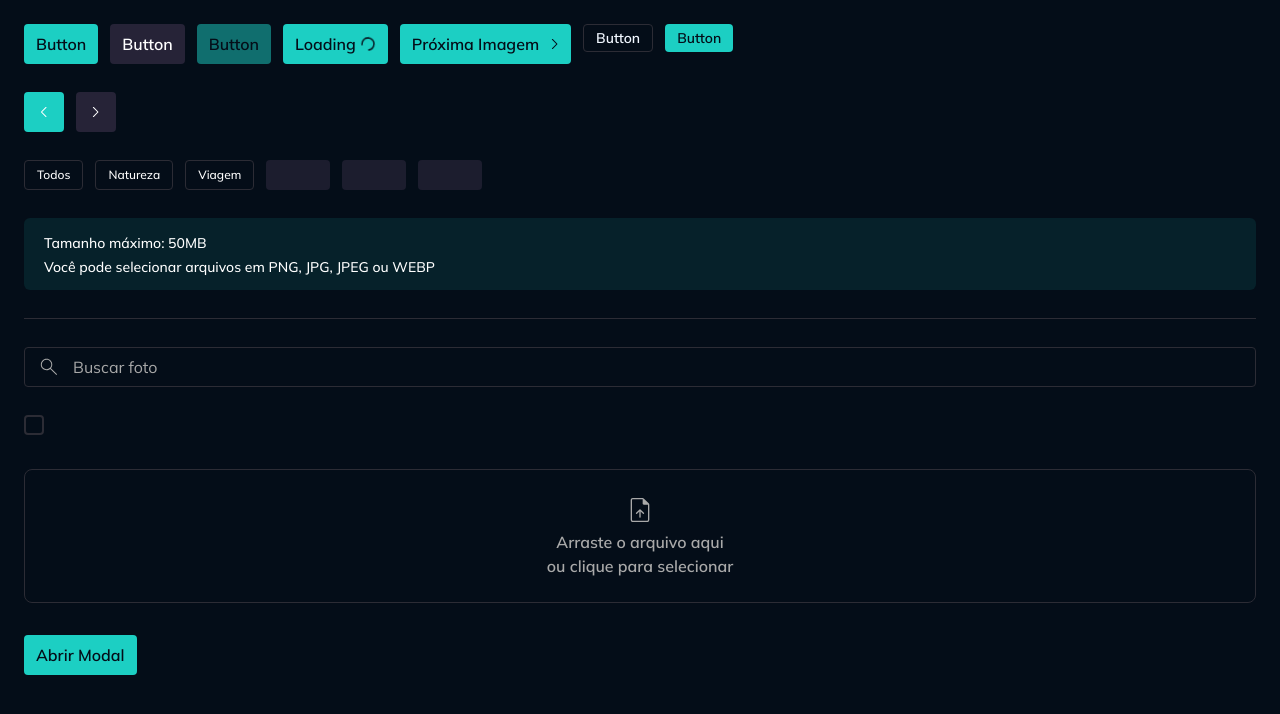
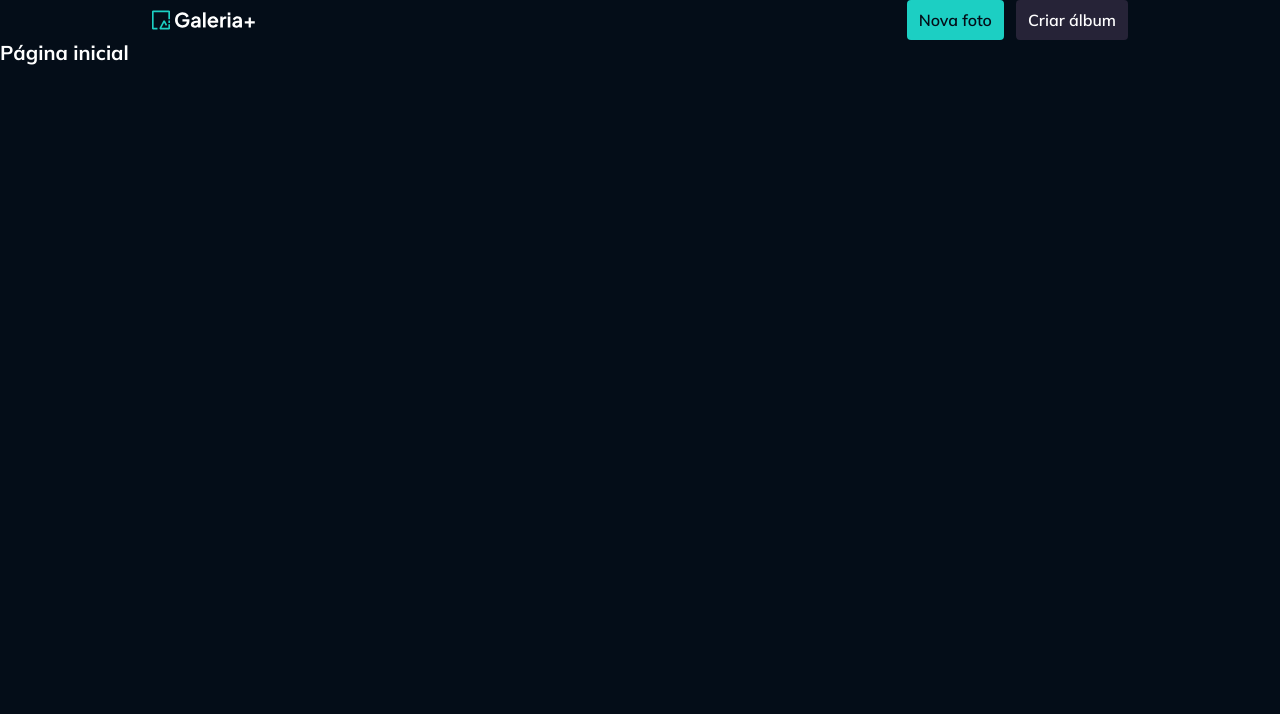
Before and after one commit to otaviotemoteo/galery, a React (Vite) app: page / in a window 1280 px wide. Shown: the top 714 px of the page. Built offline with nearby package versions, Linux system fonts and the light colour scheme.

Commit message:
feat: add page routes

```diff
--- a/src/App.tsx
+++ b/src/App.tsx
@@ -1,118 +1,20 @@
-import Button from "./components/button";
-import ButtonIcon from "./components/button-icon";
-import ChevronLeftIcon from "./assets/icons/chevron-left.svg?react";
-import ChevronRightIcon from "./assets/icons/chevron-right.svg?react";
-import Badge from "./components/badge";
-import Alert from "./components/alert";
-import Divider from "./components/divider";
-import InputText from "./components/input-text";
-import SearchIcon from "./assets/icons/search.svg?react";
-import InputCheckbox from "./components/input-checkbox";
-import InputSingleFile from "./components/input-single-file";
-import { useForm } from "react-hook-form";
-import ImageFilePreview from "./components/image-file-preview";
-import {
-  Dialog,
-  DialogBody,
-  DialogContent,
-  DialogFooter,
-  DialogHeader,
-} from "./components/dialog";
-import { DialogClose, DialogTrigger } from "@radix-ui/react-dialog";
-import Text from "./components/text";
+import {BrowserRouter, Route, Routes} from "react-router"
+import PageComponents from "./pages/page-components";
+import LayoutMain from "./pages/layout-main";
+import PageHome from "./pages/page-home";
+import PagePhotoDetails from "./pages/page-photo-details";
 
 export default function App() {
-  const form = useForm();
-  const file = form.watch("file");
-  const fileSrc = file?.[0] ? URL.createObjectURL(file[0]) : undefined;
 
   return (
-    <div className="grid gap-7 p-6">
-      <div className="flex gap-3">
-        <Button>Button</Button>
-        <Button variant="secondary">Button</Button>
-        <Button disabled>Button</Button>
-        <Button handling>Loading</Button>
-        <Button icon={ChevronRightIcon}>Próxima Imagem</Button>
-        <Button variant="ghost" size="sm">
-          Button
-        </Button>
-        <Button variant="primary" size="sm">
-          Button
-        </Button>
-      </div>
-
-      <div className="flex gap-3">
-        <ButtonIcon icon={ChevronLeftIcon} />
-        <ButtonIcon icon={ChevronRightIcon} variant="secondary" />
-      </div>
-
-      <div className="flex gap-3">
-        <Badge>Todos</Badge>
-        <Badge>Natureza</Badge>
-        <Badge>Viagem</Badge>
-        <Badge loading>Viagem</Badge>
-        <Badge loading>Viagem</Badge>
-        <Badge loading>Viagem</Badge>
-      </div>
-
-      <div>
-        <Alert>
-          Tamanho máximo: 50MB
-          <br />
-          Você pode selecionar arquivos em PNG, JPG, JPEG ou WEBP
-        </Alert>
-      </div>
-
-      <div>
-        <Divider />
-      </div>
-
-      <div>
-        <InputText placeholder="Buscar foto" icon={SearchIcon} />
-      </div>
-
-      <div>
-        <InputCheckbox />
-      </div>
-
-      <div>
-        <InputSingleFile
-          allowedExtensions={["png", "jpg", "jpeg", "webp"]}
-          maxFileSizeInMB={50}
-          form={form}
-          replaceBy={<ImageFilePreview src={fileSrc} alt="Imagem" />}
-          {...form.register("file")}
-        />
-      </div>
-
-      <div>
-        <Dialog>
-          <DialogTrigger asChild>
-            <Button>Abrir Modal</Button>
-          </DialogTrigger>
-          <DialogContent>
-            <DialogHeader>Teste dialog</DialogHeader>
-            <DialogBody>
-              <Text as="div">Teste conteúdo do dialog</Text>
-
-              <InputSingleFile
-                allowedExtensions={["png", "jpg", "jpeg", "webp"]}
-                maxFileSizeInMB={50}
-                form={form}
-                replaceBy={<ImageFilePreview src={fileSrc} alt="Imagem" />}
-                {...form.register("file")}
-              />
-            </DialogBody>
-            <DialogFooter>
-              <DialogClose asChild>
-                <Button variant="secondary">Cancelar</Button>
-              </DialogClose>
-              <Button>Adicionar</Button>
-            </DialogFooter>
-          </DialogContent>
-        </Dialog>
-      </div>
-    </div>
+    <BrowserRouter>
+    <Routes>
+      <Route element={<LayoutMain />}>
+        <Route index element={<PageHome />} />
+        <Route path="/fotos/:id" element={<PagePhotoDetails/>}/>
+        <Route path="/componentes" element={<PageComponents/>}/>
+      </Route>
+    </Routes>
+    </BrowserRouter>
   );
 }
```
